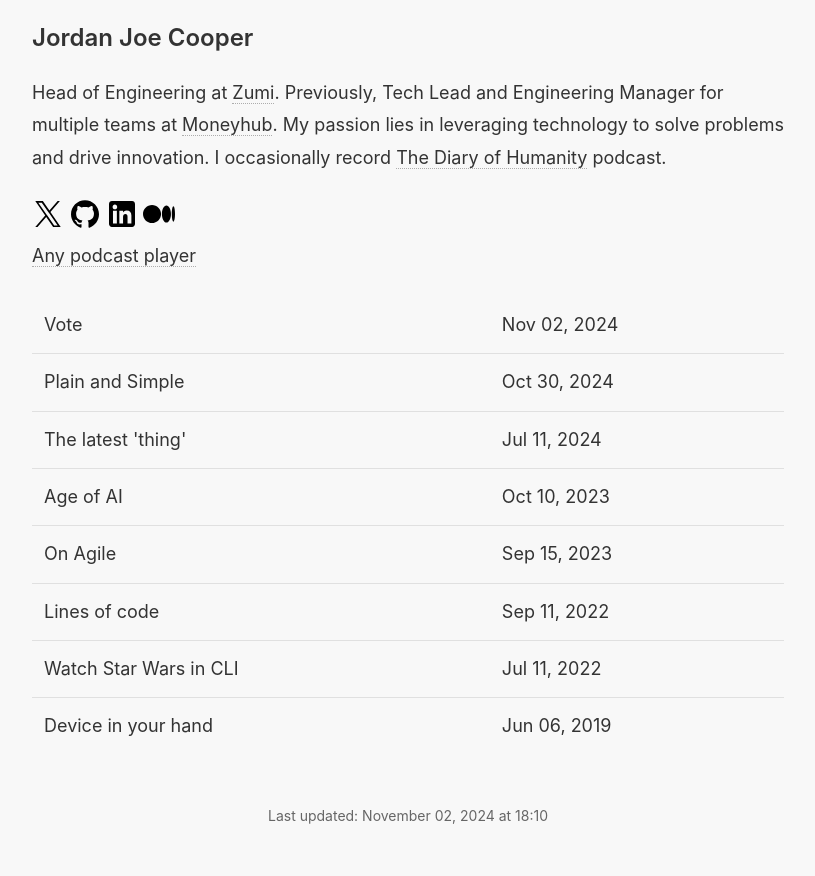
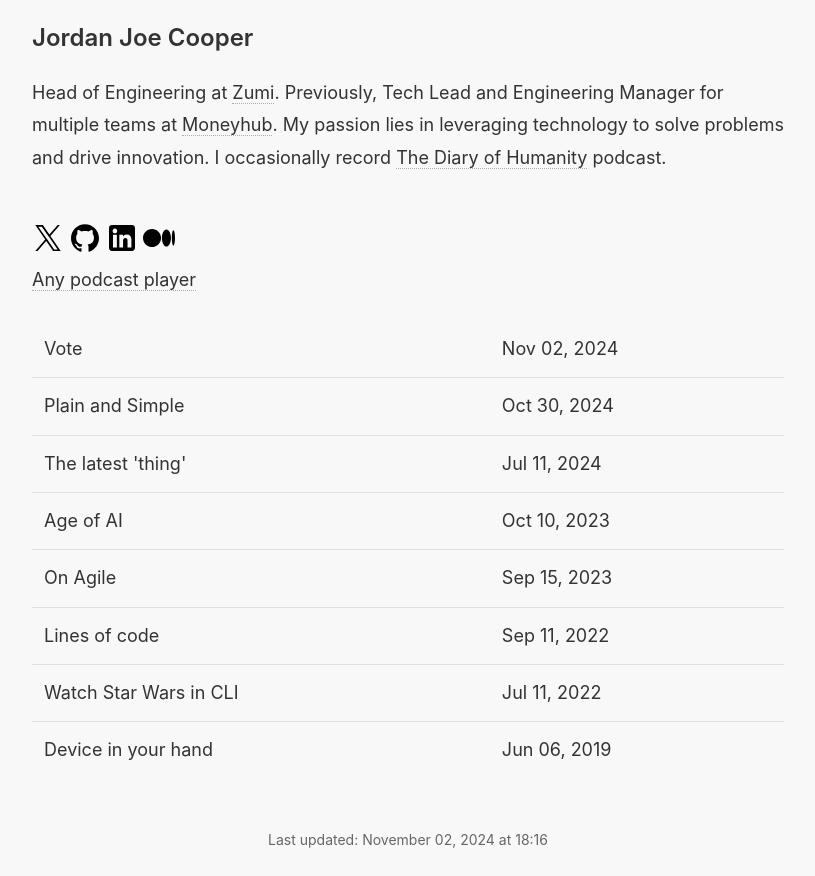
Before and after one commit to jordanjoecooper/jjc, a plain HTML site: page index.html in a window 1280 px wide. Shown: the whole page, without its empty margins (232-1047 px from the left). Before the commit the page ends 852 px from the top, so only its background shows below. Drawn offline with Linux system fonts and the light colour scheme.

Commit message:
Add spacing

```diff
--- a/index.html
+++ b/index.html
@@ -34,13 +34,13 @@
         <a href="https://pod.link/diaryofhumanity">The Diary of Humanity</a>
         podcast.
       </p>
-      <div class="links">
+      <div class="social-links">
         <a href="https://x.com/jordanjoecooper"><svg xmlns="http://www.w3.org/2000/svg" width="32" height="32" viewBox="0 0 32 32"><path d="M18.42,14.009L27.891,3h-2.244l-8.224,9.559L10.855,3H3.28l9.932,14.455L3.28,29h2.244l8.684-10.095,6.936,10.095h7.576l-10.301-14.991h0Zm-3.074,3.573l-1.006-1.439L6.333,4.69h3.447l6.462,9.243,1.006,1.439,8.4,12.015h-3.447l-6.854-9.804h0Z"></path></svg></a>
         <a href="https://github.com/jordanjoecooper"><svg xmlns="http://www.w3.org/2000/svg" width="32" height="32" viewBox="0 0 32 32"><path d="M16,2.345c7.735,0,14,6.265,14,14-.002,6.015-3.839,11.359-9.537,13.282-.7,.14-.963-.298-.963-.665,0-.473,.018-1.978,.018-3.85,0-1.312-.437-2.152-.945-2.59,3.115-.35,6.388-1.54,6.388-6.912,0-1.54-.543-2.783-1.435-3.762,.14-.35,.63-1.785-.14-3.71,0,0-1.173-.385-3.85,1.435-1.12-.315-2.31-.472-3.5-.472s-2.38,.157-3.5,.472c-2.677-1.802-3.85-1.435-3.85-1.435-.77,1.925-.28,3.36-.14,3.71-.892,.98-1.435,2.24-1.435,3.762,0,5.355,3.255,6.563,6.37,6.913-.403,.35-.77,.963-.893,1.872-.805,.368-2.818,.963-4.077-1.155-.263-.42-1.05-1.452-2.152-1.435-1.173,.018-.472,.665,.017,.927,.595,.332,1.277,1.575,1.435,1.978,.28,.787,1.19,2.293,4.707,1.645,0,1.173,.018,2.275,.018,2.607,0,.368-.263,.787-.963,.665-5.719-1.904-9.576-7.255-9.573-13.283,0-7.735,6.265-14,14-14Z"></path></svg></a>
         <a href="https://linkedin.com/in/jordanjoecooper"><svg xmlns="http://www.w3.org/2000/svg" width="32" height="32" viewBox="0 0 32 32"><path d="M26.111,3H5.889c-1.595,0-2.889,1.293-2.889,2.889V26.111c0,1.595,1.293,2.889,2.889,2.889H26.111c1.595,0,2.889-1.293,2.889-2.889V5.889c0-1.595-1.293-2.889-2.889-2.889ZM10.861,25.389h-3.877V12.87h3.877v12.519Zm-1.957-14.158c-1.267,0-2.293-1.034-2.293-2.31s1.026-2.31,2.293-2.31,2.292,1.034,2.292,2.31-1.026,2.31-2.292,2.31Zm16.485,14.158h-3.858v-6.571c0-1.802-.685-2.809-2.111-2.809-1.551,0-2.362,1.048-2.362,2.809v6.571h-3.718V12.87h3.718v1.686s1.118-2.069,3.775-2.069,4.556,1.621,4.556,4.975v7.926Z" fill-rule="evenodd"></path></svg></a>
         <a href="https://jordanjoecooper.medium.com"><svg xmlns="http://www.w3.org/2000/svg" width="32" height="32" viewBox="0 0 32 32"><path d="M18.05,16c0,5.018-4.041,9.087-9.025,9.087S0,21.018,0,16,4.041,6.913,9.025,6.913s9.025,4.069,9.025,9.087m9.901,0c0,4.724-2.02,8.555-4.513,8.555s-4.513-3.831-4.513-8.555,2.02-8.555,4.512-8.555,4.513,3.83,4.513,8.555m4.05,0c0,4.231-.71,7.664-1.587,7.664s-1.587-3.431-1.587-7.664,.71-7.664,1.587-7.664,1.587,3.431,1.587,7.664"></path></svg></a>
       </div>
-      <a href="https://pod.link/diaryofhumanity">Any podcast player</a>
+      <a class="podcast-link" href="https://pod.link/diaryofhumanity">Any podcast player</a>
 
     </div>
     <div class="notes-section">
@@ -87,4 +87,4 @@
     </div>
 
   </main>
-        <div class="last-updated">Last updated: November 02, 2024 at 18:10</div>
+        <div class="last-updated">Last updated: November 02, 2024 at 18:16</div>
--- a/styles.css
+++ b/styles.css
@@ -223,13 +223,22 @@ img {
   height: auto;
 }
 
-.links a {
+.social-links {
+  padding-top: var(--spacing);
+}
+
+.social-links a {
   border-bottom: none;
   text-decoration: none;
 }
 
-.links a:hover {
+.social-links a:hover {
   border-bottom: none;
+  text-decoration: none;
+}
+
+.podcast-link a {
+  margin-bottom: var(--spacing);
   text-decoration: none;
 }
 
```
